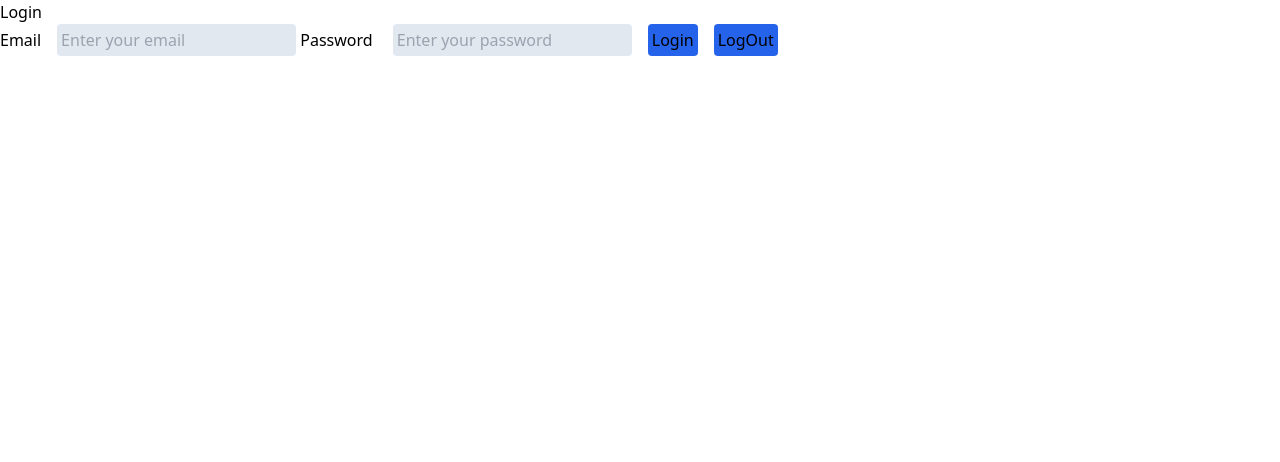
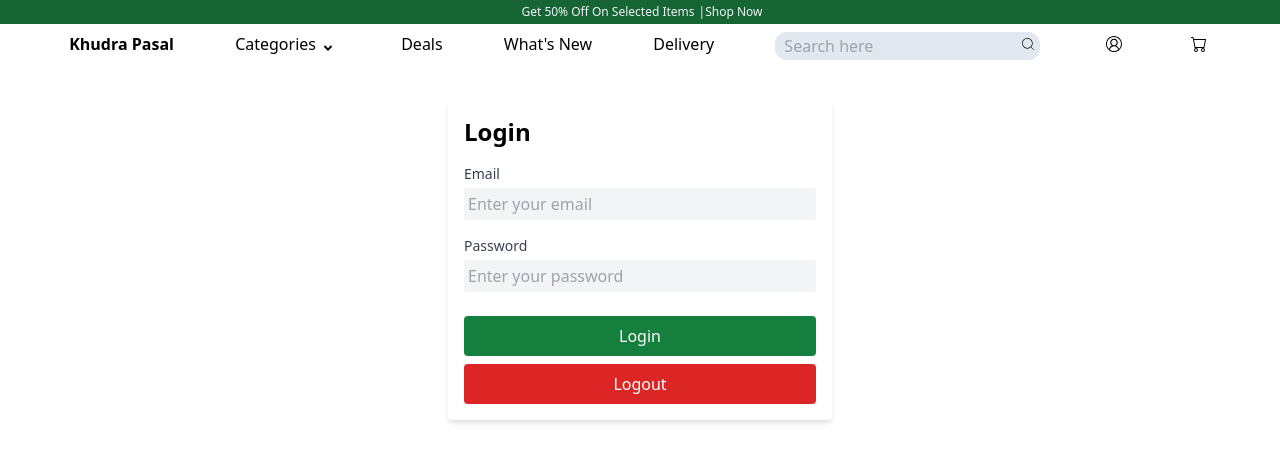
Before and after one commit to ashmaupret100/ecommerce, a React (Vite) app: page /signin in a window 1280 px wide. Shown: the top 462 px of the page. Built offline with nearby package versions, Linux system fonts and the light colour scheme.

Commit message:
style login and register page

```diff
--- a/db.json
+++ b/db.json
@@ -39,6 +39,11 @@
       "email": "upreti@gmail.com",
       "password": "$2a$10$/bYjgvc0TFvzM9TKTYrfmO7FaferszHmXPKLcKy/mizpDbFBeXwey",
       "id": 8
+    },
+    {
+      "email": "ashu@gmail.com",
+      "password": "$2a$10$RRyFamwM7kU8hKHr2hWIf.XQ5ER/fxFb1BQLaSPwF8qH.D3yOKS2q",
+      "id": 9
     }
   ],
   "products": [
--- a/src/components/navigation.tsx
+++ b/src/components/navigation.tsx
@@ -4,6 +4,7 @@ import { BsCart } from "react-icons/bs";
 import { CiSearch } from "react-icons/ci";
 import { RiArrowDropDownLine } from "react-icons/ri";
 import DropMenu from "./drop-category";
+import { Link } from "react-router-dom";
 
 function Navigation() {
   const [showModal, setShowModal] = useState(false);
@@ -12,7 +13,9 @@ function Navigation() {
   }
   return (
     <div className="flex justify-evenly p-2 mb-3">
-      <div>Khudra Pasal</div>
+      <Link to="/">
+        <strong>Khudra Pasal</strong>
+      </Link>
       <div className="flex relative">
         <div>Categories</div>
         <RiArrowDropDownLine
@@ -35,12 +38,17 @@ function Navigation() {
           <CiSearch />
         </div>
       </div>
+      <Link to="/register">
         <div className="p-1">
           <VscAccount />
         </div>
+      </Link>
+
+      <Link to="/cart">
         <div className="p-1">
           <BsCart />
         </div>
+      </Link>
     </div>
   );
 }
--- a/src/pages/login/login.tsx
+++ b/src/pages/login/login.tsx
@@ -1,24 +1,107 @@
+// import { useState } from "react";
+// import toast, { Toaster } from "react-hot-toast";
+// import axios from "axios";
+// import { useNavigate } from "react-router-dom";
+
+// function Login() {
+//   const [email, setEmail] = useState("");
+//   const [password, setPassword] = useState("");
+//   const navigate = useNavigate();
+//   function LoginUser(e) {
+//     e.preventDefault();
+
+//     if (!email) {
+//       toast.error(" Please Enter Email");
+//     }
+//     if (!password) {
+//       // Display an error toast if  password is missing
+//       toast.error("Please Enter Password");
+//     }
+
+//     // axios.post("http://localhost:3000/signin", { email, password });
+//     axios
+//       .post("http://localhost:3000/signin", { email, password })
+//       .then((response) => {
+//         toast.success("Logged in successfully");
+//         setEmail("");
+//         setPassword("");
+//         console.log(response);
+
+//         // Saving the token in localstorage
+//         localStorage.setItem("session-token", response.data.accessToken);
+
+//         //redirect to cart
+//         navigate("/cart");
+//       })
+//       .catch((event: any) => {
+//         // Display an error toast if the login attempt fails
+//         toast.error(event.response.data);
+//       });
+//   }
+//   return (
+//     <form>
+//       <Toaster />
+//       <h1> Login</h1>
+//       <label> Email</label>
+//       <input
+//         className="ml-4 rounded bg-slate-200 p-1"
+//         type="text"
+//         placeholder="Enter your email"
+//         value={email}
+//         onChange={(e) => setEmail(e.target.value)}
+//       />
+
+//       <label> Password </label>
+//       <input
+//         className="ml-4 rounded bg-slate-200 p-1"
+//         type="password"
+//         placeholder="Enter your password"
+//         value={password}
+//         onChange={(e) => setPassword(e.target.value)}
+//       />
+//       <button className="ml-4 rounded bg-blue-600 p-1" onClick={LoginUser}>
+//         {" "}
+//         Login
+//       </button>
+//       <button
+//         className="ml-4 rounded bg-blue-600 p-1"
+//         onClick={() => {
+//           localStorage.removeItem("token");
+//         }}>
+//         {" "}
+//         LogOut
+//       </button>
+//     </form>
+//   );
+// }
+
+// export default Login;
 import { useState } from "react";
 import toast, { Toaster } from "react-hot-toast";
 import axios from "axios";
 import { useNavigate } from "react-router-dom";
+import Container from "../../components/container";
 
 function Login() {
   const [email, setEmail] = useState("");
   const [password, setPassword] = useState("");
+  const [isLoggingIn, setIsLoggingIn] = useState(false); // To track the login process
   const navigate = useNavigate();
-  function LoginUser(e) {
+
+  function loginUser(e) {
     e.preventDefault();
 
     if (!email) {
-      toast.error(" Please Enter Email");
+      toast.error("Please Enter Email");
+      return;
     }
     if (!password) {
-      // Display an error toast if  password is missing
       toast.error("Please Enter Password");
+      return;
     }
 
-    // axios.post("http://localhost:3000/signin", { email, password });
+    setIsLoggingIn(true); // Start the login process
+
     axios
       .post("http://localhost:3000/signin", { email, password })
       .then((response) => {
@@ -30,52 +113,65 @@ function Login() {
         // Saving the token in localstorage
         localStorage.setItem("session-token", response.data.accessToken);
 
-        //redirect to cart
+        // Redirect to cart after successful login
         navigate("/cart");
       })
-      .catch((event: any) => {
+      .catch((error) => {
         // Display an error toast if the login attempt fails
-        toast.error(event.response.data);
+        toast.error(error.response.data.message);
+      })
+      .finally(() => {
+        setIsLoggingIn(false); // Finish the login process
       });
   }
+
   return (
-    <form>
+    <Container>
+      <form className="max-w-sm mx-auto mt-8 p-4 bg-white shadow-md rounded">
         <Toaster />
-      <h1> Login</h1>
-      <label> Email</label>
+        <h1 className="text-2xl font-bold mb-4">Login</h1>
+        <div className="mb-4">
+          <label className="block text-sm font-medium text-gray-700">
+            Email
+          </label>
           <input
-        className="ml-4 rounded bg-slate-200 p-1"
+            className="mt-1 p-1 rounded bg-gray-100 w-full"
             type="text"
             placeholder="Enter your email"
             value={email}
             onChange={(e) => setEmail(e.target.value)}
           />
-
-      <label> Password </label>
+        </div>
+        <div className="mb-4">
+          <label className="block text-sm font-medium text-gray-700">
+            Password
+          </label>
           <input
-        className="ml-4 rounded bg-slate-200 p-1"
+            className="mt-1 p-1 rounded bg-gray-100 w-full"
             type="password"
             placeholder="Enter your password"
             value={password}
             onChange={(e) => setPassword(e.target.value)}
           />
-
-      {/* <label> Confirm password</label>
-      <input type="text" placeholder="Re-enter your password" /> */}
-
-      <button className="ml-4 rounded bg-blue-600 p-1" onClick={LoginUser}>
-        {" "}
-        Login
+        </div>
+        <button
+          className={`w-full mt-2 px-4 py-2 bg-green-700 text-white rounded ${
+            isLoggingIn ? "opacity-50 cursor-not-allowed" : "hover:bg-green-800"
+          }`}
+          onClick={loginUser}
+          disabled={isLoggingIn} // Disable the button during login process
+        >
+          {isLoggingIn ? "Logging in..." : "Login"}
         </button>
         <button
-        className="ml-4 rounded bg-blue-600 p-1"
+          className="w-full mt-2 px-4 py-2 bg-red-600 text-white rounded hover:bg-red-700"
           onClick={() => {
             localStorage.removeItem("token");
           }}>
-        {" "}
-        LogOut
+          Logout
         </button>
       </form>
+    </Container>
   );
 }
 
--- a/src/pages/register/register.tsx
+++ b/src/pages/register/register.tsx
@@ -1,68 +1,69 @@
 import React, { useState } from "react";
 import toast, { Toaster } from "react-hot-toast";
 import axios from "axios";
+import { useNavigate } from "react-router-dom";
+import Container from "../../components/container";
 
 function Register() {
   const [email, setEmail] = useState("");
   const [password, setPassword] = useState("");
-  // const [confirmpassword, setConfrimpassword] = useState("");
-  console.log("email");
-  console.log("password");
+  const navigate = useNavigate();
 
   const registerUser = (e) => {
     e.preventDefault();
     if (email && password) {
-      toast.success(" Successfully created an account");
+      toast.success("Successfully created an account");
     }
 
     axios
       .post("http://localhost:3000/users", {
         email,
         password,
-        // confirmpassword,
       })
       .then((response) => {
         console.log(response);
-
         localStorage.setItem("token", response.data.accessToken);
+        navigate("/signin");
       })
       .catch((e) => {
         toast.error(e.response.data);
       });
   };
+
   return (
-    <form>
+    <Container>
+      <form className="max-w-sm mx-auto mt-20 p-4 bg-white shadow-md rounded">
         <Toaster />
-      <h1> Sign Up</h1>
-      <label> Email</label>
+        <h1 className="text-2xl font-bold mb-4">Sign Up</h1>
+        <div className="mb-4">
+          <label className="block text-sm font-medium text-gray-700">
+            Email
+          </label>
           <input
-        className="ml-4 rounded bg-slate-200 p-1"
+            className="mt-1 p-1 rounded bg-gray-100 w-full"
             type="text"
             placeholder="Enter your email"
             onChange={(e) => setEmail(e.target.value)}
           />
-
-      <label> Password </label>
+        </div>
+        <div className="mb-4">
+          <label className="block text-sm font-medium text-gray-700">
+            Password
+          </label>
           <input
-        className="ml-4 rounded bg-slate-200 p-1"
-        type="text"
+            className="mt-1 p-1 rounded bg-gray-100 w-full"
+            type="password"
             placeholder="Enter your password"
             onChange={(e) => setPassword(e.target.value)}
           />
-
-      {/* <label> Confirm password</label>
-      <input
-        className="ml-4 rounded bg-slate-200 p-1"
-        type="text"
-        placeholder="Re-enter your password"
-        onChange={(e) => setConfirmpassword(e.target.value)}
-      /> */}
-
-      <button className="ml-4 rounded bg-blue-600 p-1" onClick={registerUser}>
-        {" "}
+        </div>
+        <button
+          className="w-full mt-2 px-4 py-2 bg-green-700 text-white rounded hover:bg-green-800"
+          onClick={registerUser}>
           Register
         </button>
       </form>
+    </Container>
   );
 }
 
```
Also changed, not shown: src/pages/cart-page/cart-page.tsx (+48 -52 lines). Lines whose indentation alone changed are shown as unchanged.
